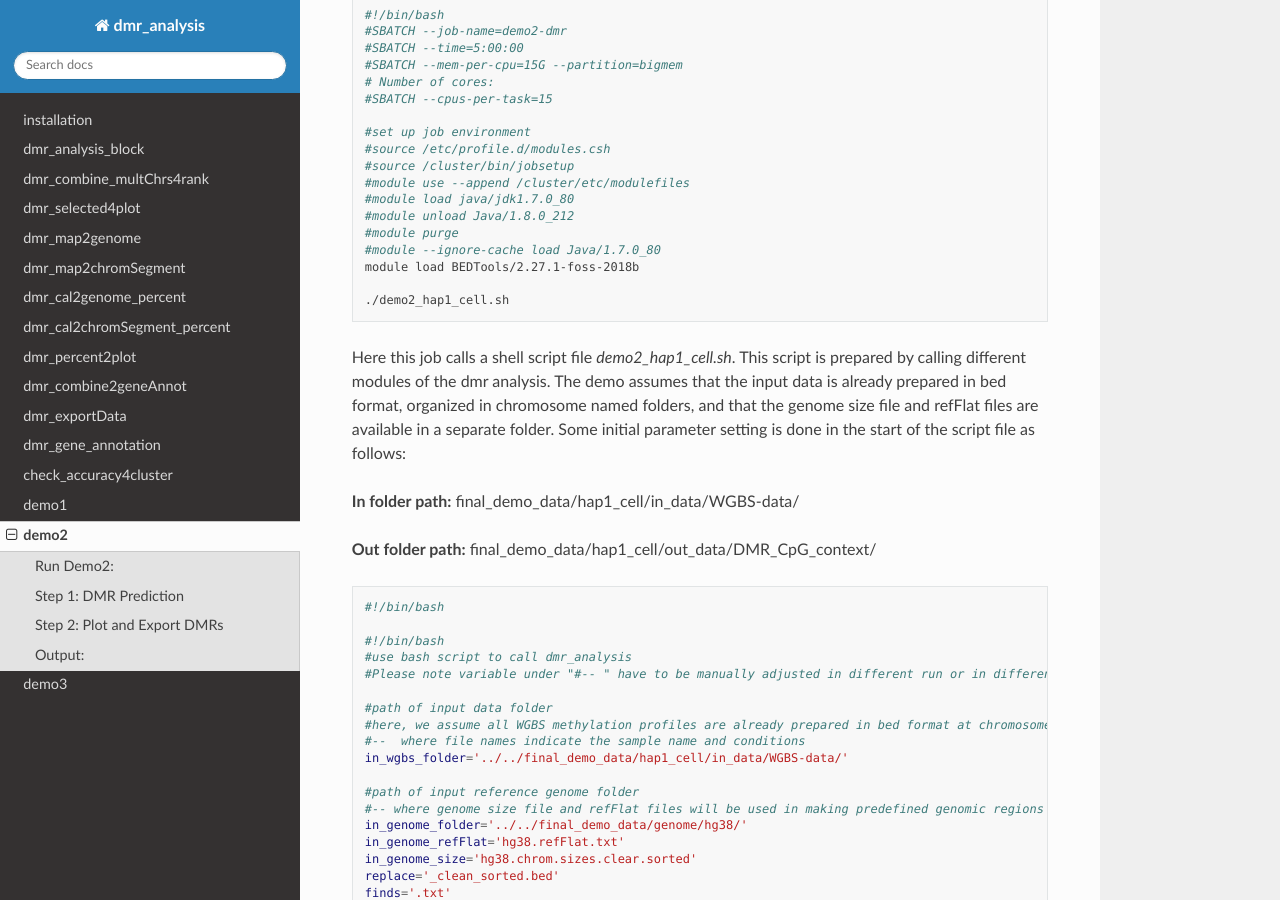
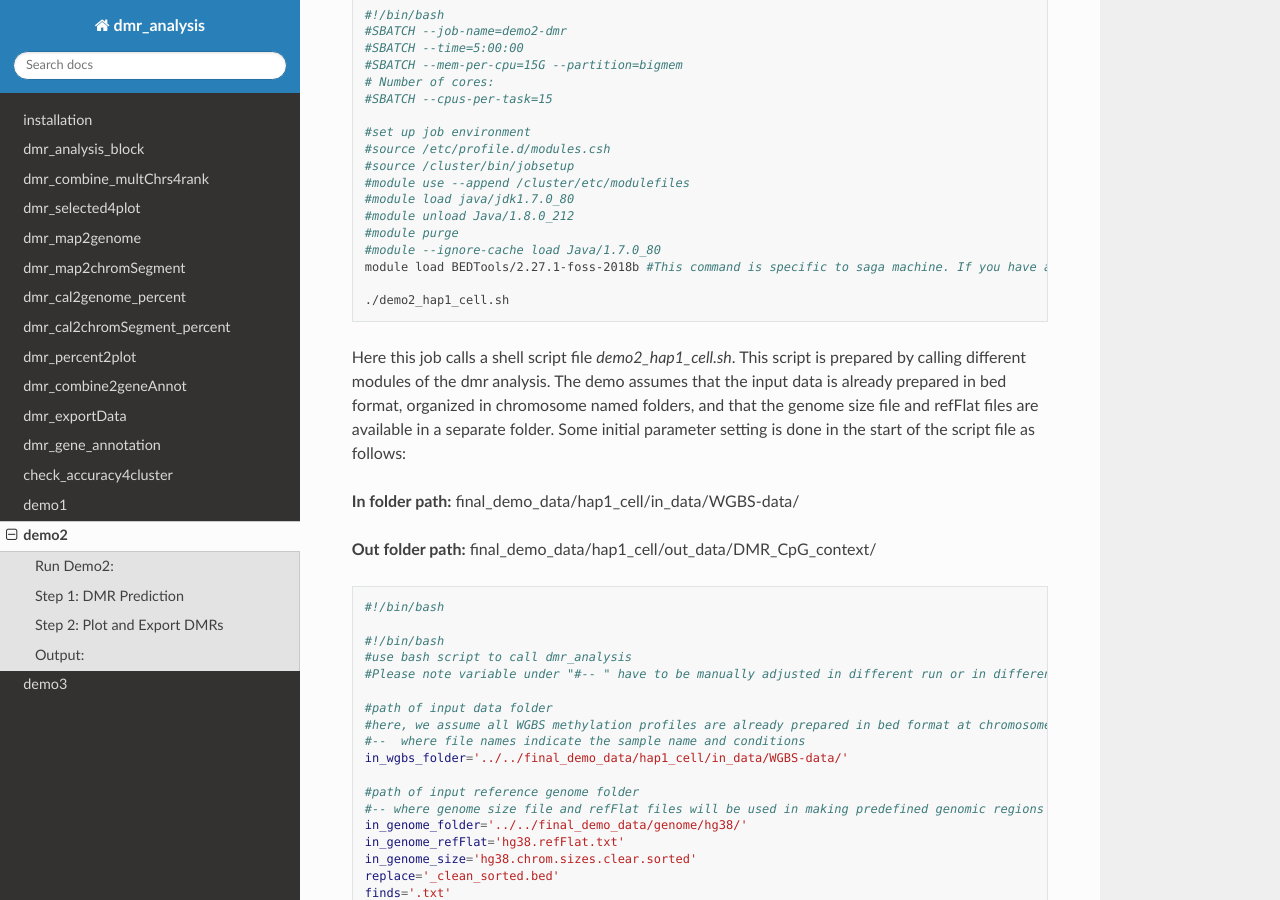
Before and after one commit to Omer0191/dmr_analysis, a Sphinx documentation site: the page built from docs/source/content/demo2.rst, in a window 1280 px wide and 900 px high, scrolled down 577 px. Built offline with Sphinx 7.4.7 and the Read the Docs theme 2.0.0, drawn with Linux system fonts in a browser that asks for light colours.

Commit message:
Update demo2.rst

```diff
--- a/docs/source/content/demo2.rst
+++ b/docs/source/content/demo2.rst
@@ -35,7 +35,7 @@ While `job_dmr` is run in a cluster computer (SAGA) provided by Norwegian Resear
     #module unload Java/1.8.0_212
     #module purge
     #module --ignore-cache load Java/1.7.0_80
-    module load BEDTools/2.27.1-foss-2018b
+    module load BEDTools/2.27.1-foss-2018b #This command is specific to saga machine. If you have already installed bedtools, then you can delete this line.
 
     ./demo2_hap1_cell.sh
 
```
